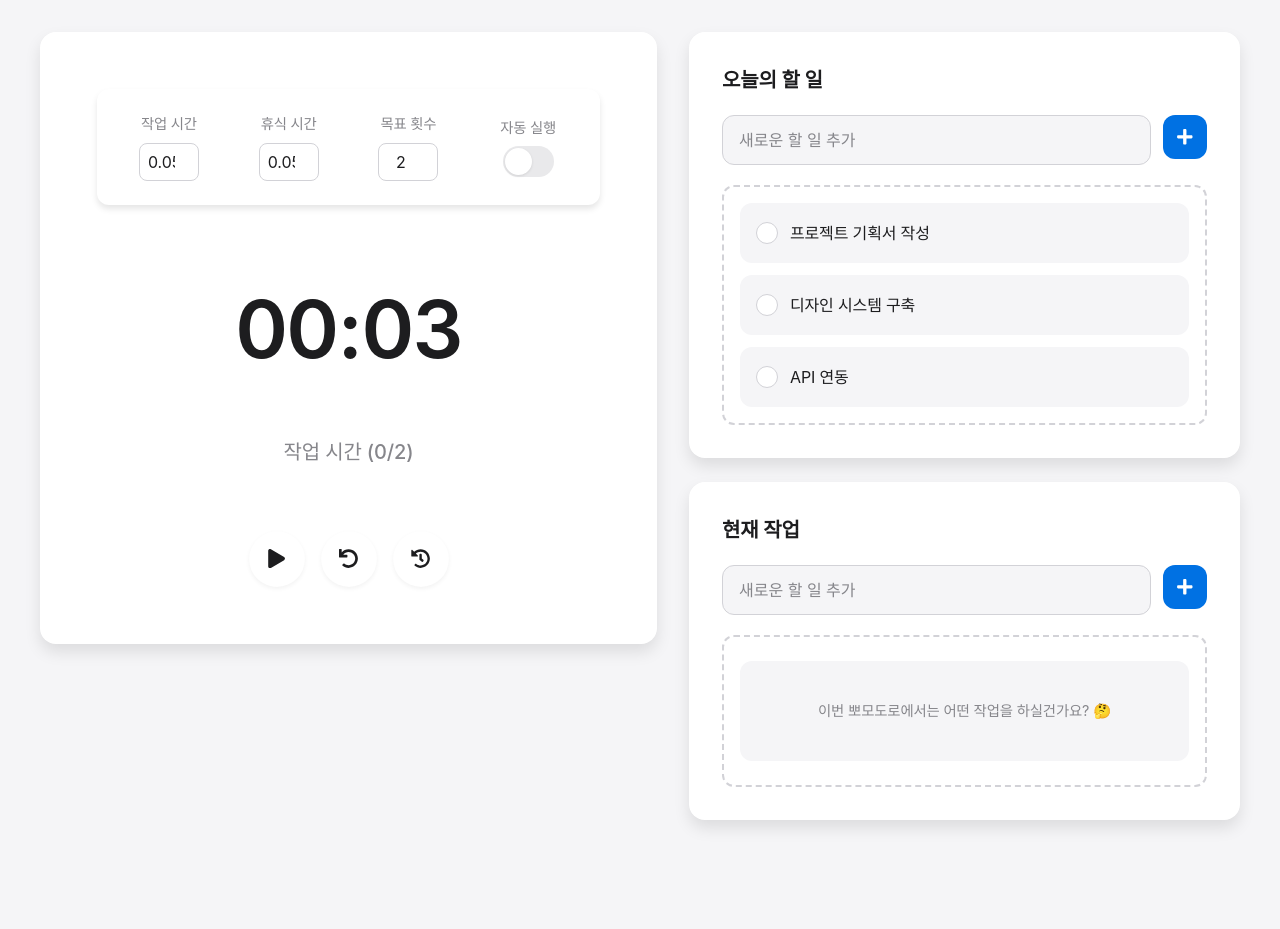
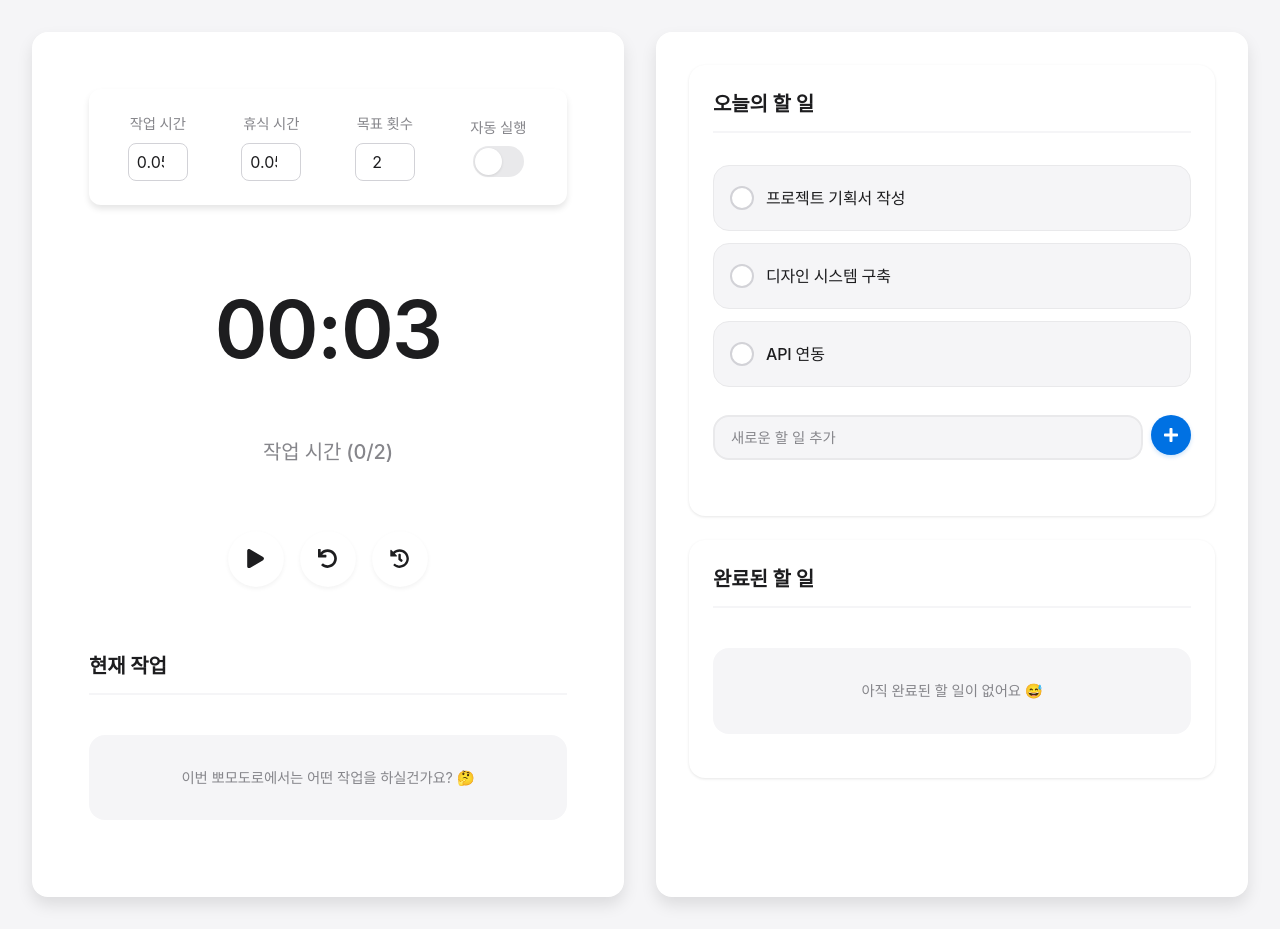
Before and after one commit to jchyng/Pomodoro-web, a React (Create React App) app: page / in a window 1280 px wide. Before the commit the page ends 852 px from the top, so only its background shows below. Built offline with nearby package versions, Linux system fonts and the light colour scheme; a web font is replaced by a local one.

Commit message:
todo List 구조 변경 및 UI 변경

```diff
--- a/src/components/Timer/Timer.module.css
+++ b/src/components/Timer/Timer.module.css
@@ -119,3 +119,19 @@
 .button.active:hover {
   background-color: #0077ed;
 }
+
+.currentWork {
+  width: 100%;
+  margin-top: 2rem;
+  min-width: 400px;
+  display: flex;
+  justify-content: center;
+}
+
+.currentWork > div {
+  background: none;
+  box-shadow: none;
+  border: none;
+  padding: 0;
+  width: 100%;
+}
--- a/src/components/Timer/index.js
+++ b/src/components/Timer/index.js
@@ -2,8 +2,9 @@ import React, { useState, useEffect } from "react";
 import styles from "./Timer.module.css";
 import PomodoroSettings from "../PomodoroSettings";
 import { FaPlay, FaPause, FaUndo, FaHistory } from "react-icons/fa";
+import TodoList from "../TodoList";
 
-const Timer = () => {
+const Timer = ({ currentTodos, onTodoToggle, onTodoAdd, onTodoDelete }) => {
   const [workTime, setWorkTime] = useState(0.05);
   const [breakTime, setBreakTime] = useState(0.05);
   const [time, setTime] = useState(workTime * 60);
@@ -158,6 +159,18 @@ const Timer = () => {
           <FaHistory />
         </button>
       </div>
+
+      <div className={styles.currentWork}>
+        <TodoList
+          id="current"
+          title="현재 작업"
+          todos={currentTodos}
+          onToggle={onTodoToggle}
+          onDelete={onTodoDelete}
+          emptyMessage="이번 뽀모도로에서는 어떤 작업을 하실건가요? 🤔"
+          hideInput={true}
+        />
+      </div>
     </div>
   );
 };
--- a/src/components/TodoList/TodoList.module.css
+++ b/src/components/TodoList/TodoList.module.css
@@ -1,46 +1,64 @@
 .todoList {
-  background-color: var(--system-white);
+  display: flex;
+  flex-direction: column;
+  gap: 1rem;
+  width: 100%;
+  background: var(--system-white);
   border-radius: var(--radius-lg);
-  padding: 2rem;
-  box-shadow: var(--shadow-lg);
-  width: 100%;
-  max-width: 600px;
-  backdrop-filter: blur(20px);
-  -webkit-backdrop-filter: blur(20px);
-  border: 1px solid rgba(255, 255, 255, 0.1);
+  padding: 1.5rem;
+  box-shadow: 0 1px 3px rgba(0, 0, 0, 0.1);
 }
 
 .title {
   font-size: 1.25rem;
   font-weight: 600;
   color: var(--system-black);
-  margin-bottom: 1.25rem;
-  letter-spacing: -0.01em;
+  margin-bottom: 1rem;
+  padding-bottom: 0.75rem;
+  border-bottom: 2px solid var(--system-gray2);
+}
+
+.list {
+  display: flex;
+  flex-direction: column;
+  gap: 0.75rem;
+  margin-bottom: 0.75rem;
+  min-height: 50px;
+}
+
+.emptyList {
+  text-align: center;
+  padding: 2rem;
+  color: var(--system-gray);
+  font-size: 0.9rem;
+  background: var(--system-gray2);
+  border-radius: var(--radius-lg);
+  margin: 0.5rem 0;
 }
 
 .addForm {
   display: flex;
-  gap: 0.75rem;
-  margin-bottom: 1.25rem;
+  gap: 0.5rem;
+  margin-bottom: 2rem;
   position: relative;
 }
 
 .addInput {
   flex: 1;
-  padding: 0.875rem 1rem;
-  border: 1px solid var(--system-gray4);
-  border-radius: var(--radius-md);
-  font-size: 1rem;
+  padding: 0.75rem 1rem;
+  border: 2px solid var(--system-gray3);
+  border-radius: var(--radius-lg);
+  font-size: 0.9rem;
   color: var(--system-black);
   transition: all 0.2s;
-  background-color: var(--system-gray2);
+  background: var(--system-gray2);
 }
 
 .addInput:focus {
   outline: none;
   border-color: var(--system-blue);
-  box-shadow: 0 0 0 2px rgba(0, 113, 227, 0.2);
-  background-color: var(--system-white);
+  box-shadow: 0 0 0 3px rgba(0, 113, 227, 0.1);
+  background: var(--system-white);
 }
 
 .addInput::placeholder {
@@ -48,11 +66,11 @@
 }
 
 .addButton {
-  width: 44px;
-  height: 44px;
+  width: 40px;
+  height: 40px;
   padding: 0;
   border: none;
-  border-radius: var(--radius-md);
+  border-radius: var(--radius-full);
   background-color: var(--system-blue);
   color: var(--system-white);
   cursor: pointer;
@@ -60,60 +78,37 @@
   display: flex;
   align-items: center;
   justify-content: center;
-  font-size: 1.1rem;
+  font-size: 1rem;
+  box-shadow: 0 2px 4px rgba(0, 113, 227, 0.2);
 }
 
 .addButton:hover {
   background-color: #0077ed;
-  transform: scale(1.05);
+  transform: translateY(-1px);
+  box-shadow: 0 4px 6px rgba(0, 113, 227, 0.3);
 }
 
 .addButton:active {
-  transform: scale(0.95);
-}
-
-.list {
-  display: flex;
-  flex-direction: column;
-  gap: 0.75rem;
-  min-height: 100px;
-  border: 2px dashed var(--system-gray4);
-  border-radius: var(--radius-md);
-  padding: 1rem;
-  transition: all 0.2s;
-}
-
-.list:empty {
-  border: 2px dashed var(--system-gray4);
-}
-
-.emptyList {
-  display: flex;
-  align-items: center;
-  justify-content: center;
-  height: 100px;
-  color: var(--system-gray);
-  font-size: 0.9rem;
-  text-align: center;
-  background-color: var(--system-gray2);
-  border-radius: var(--radius-md);
-  margin: 0.5rem 0;
+  transform: translateY(0);
+  box-shadow: 0 1px 2px rgba(0, 113, 227, 0.2);
 }
 
 .todoItem {
   display: flex;
   align-items: center;
   gap: 0.75rem;
-  padding: 0.875rem 1rem;
+  padding: 1rem;
   background-color: var(--system-gray2);
-  border-radius: var(--radius-md);
+  border-radius: var(--radius-lg);
   transition: all 0.2s;
   position: relative;
+  border: 1px solid var(--system-gray3);
 }
 
 .todoItem:hover {
   background-color: var(--system-gray3);
-  transform: translateY(-1px);
+  transform: translateY(-2px);
+  box-shadow: 0 4px 6px rgba(0, 0, 0, 0.05);
 }
 
 .dragHandle {
@@ -125,6 +120,11 @@
   cursor: grabbing;
 }
 
+.todoItem.completed {
+  background-color: var(--system-gray2);
+  opacity: 0.8;
+}
+
 .todoItem.completed .content {
   text-decoration: line-through;
   color: var(--system-gray);
@@ -133,8 +133,8 @@
 .checkbox {
   position: relative;
   display: inline-block;
-  width: 22px;
-  height: 22px;
+  width: 24px;
+  height: 24px;
   cursor: pointer;
   flex-shrink: 0;
 }
@@ -149,12 +149,17 @@
   position: absolute;
   top: 0;
   left: 0;
-  width: 22px;
-  height: 22px;
+  width: 24px;
+  height: 24px;
   background-color: var(--system-white);
-  border: 1px solid var(--system-gray4);
+  border: 2px solid var(--system-gray4);
   border-radius: var(--radius-full);
   transition: all 0.2s;
+}
+
+.checkbox:hover .checkmark {
+  border-color: var(--system-green);
+  transform: scale(1.05);
 }
 
 .checkbox input:checked + .checkmark {
@@ -166,8 +171,8 @@
   content: "";
   position: absolute;
   display: none;
-  left: 7px;
-  top: 3px;
+  left: 8px;
+  top: 4px;
   width: 6px;
   height: 12px;
   border: solid var(--system-white);
@@ -184,6 +189,7 @@
   color: var(--system-black);
   word-break: break-word;
   line-height: 1.4;
+  font-weight: 500;
 }
 
 .deleteButton {
@@ -191,7 +197,7 @@
   height: 32px;
   padding: 0;
   border: none;
-  border-radius: var(--radius-md);
+  border-radius: var(--radius-lg);
   background-color: transparent;
   color: var(--system-gray);
   cursor: pointer;
--- a/src/components/TodoList/index.js
+++ b/src/components/TodoList/index.js
@@ -16,6 +16,7 @@ const TodoList = ({
   onAdd,
   onDelete,
   emptyMessage,
+  hideInput = false,
 }) => {
   const [newTodo, setNewTodo] = useState("");
   const { setNodeRef } = useDroppable({
@@ -33,18 +34,6 @@ const TodoList = ({
   return (
     <div className={styles.todoList}>
       <h3 className={styles.title}>{title}</h3>
-      <form className={styles.addForm} onSubmit={handleSubmit}>
-        <input
-          type="text"
-          value={newTodo}
-          onChange={(e) => setNewTodo(e.target.value)}
-          placeholder="새로운 할 일 추가"
-          className={styles.addInput}
-        />
-        <button type="submit" className={styles.addButton}>
-          <FaPlus />
-        </button>
-      </form>
       <div ref={setNodeRef} className={styles.list}>
         <SortableContext
           items={todos.map((todo) => todo.id)}
@@ -67,6 +56,20 @@ const TodoList = ({
           </div>
         )}
       </div>
+      {!hideInput && (
+        <form className={styles.addForm} onSubmit={handleSubmit}>
+          <input
+            type="text"
+            value={newTodo}
+            onChange={(e) => setNewTodo(e.target.value)}
+            placeholder="새로운 할 일 추가"
+            className={styles.addInput}
+          />
+          <button type="submit" className={styles.addButton}>
+            <FaPlus />
+          </button>
+        </form>
+      )}
     </div>
   );
 };
--- a/src/pages/PomodoroPage/PomodoroPage.module.css
+++ b/src/pages/PomodoroPage/PomodoroPage.module.css
@@ -15,8 +15,8 @@
   display: flex;
   gap: 2rem;
   width: 100%;
-  max-width: 1200px;
-  align-items: flex-start;
+  max-width: 1400px;
+  align-items: stretch;
 }
 
 .timerSection {
@@ -31,6 +31,7 @@
   backdrop-filter: blur(20px);
   -webkit-backdrop-filter: blur(20px);
   border: 1px solid rgba(255, 255, 255, 0.1);
+  min-width: 0;
 }
 
 .todoSection {
@@ -38,6 +39,14 @@
   display: flex;
   flex-direction: column;
   gap: 1.5rem;
+  background-color: var(--system-white);
+  border-radius: var(--radius-lg);
+  padding: 2rem;
+  box-shadow: var(--shadow-lg);
+  backdrop-filter: blur(20px);
+  -webkit-backdrop-filter: blur(20px);
+  border: 1px solid rgba(255, 255, 255, 0.1);
+  min-width: 0;
 }
 
 @media (max-width: 768px) {
--- a/src/pages/PomodoroPage/index.js
+++ b/src/pages/PomodoroPage/index.js
@@ -13,6 +13,7 @@ const PomodoroPage = () => {
     { id: 3, content: "API 연동", isCompleted: false },
   ]);
 
+  const [completedTodos, setCompletedTodos] = useState([]);
   const [currentTodos, setCurrentTodos] = useState([]);
   const [activeId, setActiveId] = useState(null);
   const [activeList, setActiveList] = useState(null);
@@ -21,6 +22,7 @@ const PomodoroPage = () => {
   const findListByTodoId = (id) => {
     if (findTodoById(id, todayTodos)) return "today";
     if (findTodoById(id, currentTodos)) return "current";
+    if (findTodoById(id, completedTodos)) return "completed";
     return null;
   };
 
@@ -102,11 +104,20 @@ const PomodoroPage = () => {
 
   const handleTodoToggle = (list, id) => {
     const setTodos = list === "today" ? setTodayTodos : setCurrentTodos;
-    setTodos((prev) =>
-      prev.map((todo) =>
-        todo.id === id ? { ...todo, isCompleted: !todo.isCompleted } : todo
-      )
-    );
+    const todo = findTodoById(id, list === "today" ? todayTodos : currentTodos);
+
+    if (todo) {
+      if (todo.isCompleted) {
+        // 완료 취소
+        setTodos((prev) =>
+          prev.map((t) => (t.id === id ? { ...t, isCompleted: false } : t))
+        );
+      } else {
+        // 완료 처리
+        setTodos((prev) => prev.filter((t) => t.id !== id));
+        setCompletedTodos((prev) => [...prev, { ...todo, isCompleted: true }]);
+      }
+    }
   };
 
   const handleTodoAdd = (list, content) => {
@@ -129,14 +140,18 @@ const PomodoroPage = () => {
   return (
     <div className={styles.container}>
       <div className={styles.content}>
-        <div className={styles.timerSection}>
-          <Timer />
-        </div>
         <DndContext
           onDragStart={handleDragStart}
           onDragEnd={handleDragEnd}
           collisionDetection={closestCorners}
         >
+          <div className={styles.timerSection}>
+            <Timer
+              currentTodos={currentTodos}
+              onTodoToggle={(id) => handleTodoToggle("current", id)}
+              onTodoDelete={(id) => handleTodoDelete("current", id)}
+            />
+          </div>
           <div className={styles.todoSection}>
             <TodoList
               id="today"
@@ -148,13 +163,13 @@ const PomodoroPage = () => {
               emptyMessage="야호! 할 일을 모두 끝냈어요 👏👏"
             />
             <TodoList
-              id="current"
-              title="현재 작업"
-              todos={currentTodos}
-              onToggle={(id) => handleTodoToggle("current", id)}
-              onAdd={(content) => handleTodoAdd("current", content)}
-              onDelete={(id) => handleTodoDelete("current", id)}
-              emptyMessage="이번 뽀모도로에서는 어떤 작업을 하실건가요? 🤔"
+              id="completed"
+              title="완료된 할 일"
+              todos={completedTodos}
+              onToggle={(id) => handleTodoToggle("completed", id)}
+              onDelete={(id) => handleTodoDelete("completed", id)}
+              emptyMessage="아직 완료된 할 일이 없어요 😅"
+              hideInput={true}
             />
           </div>
           <DragOverlay
@@ -179,6 +194,3 @@ const PomodoroPage = () => {
 };
 
 export default PomodoroPage;
-
-//TODO: 데스크탑 화면에서 현재 작업을 Timer 하단에 배치하고 오늘의 할 일을 타이머 우측에 배치
-//TODO: 모바일 화면에서는 현재 작업 하단에 오늘 할 일 배치
```
